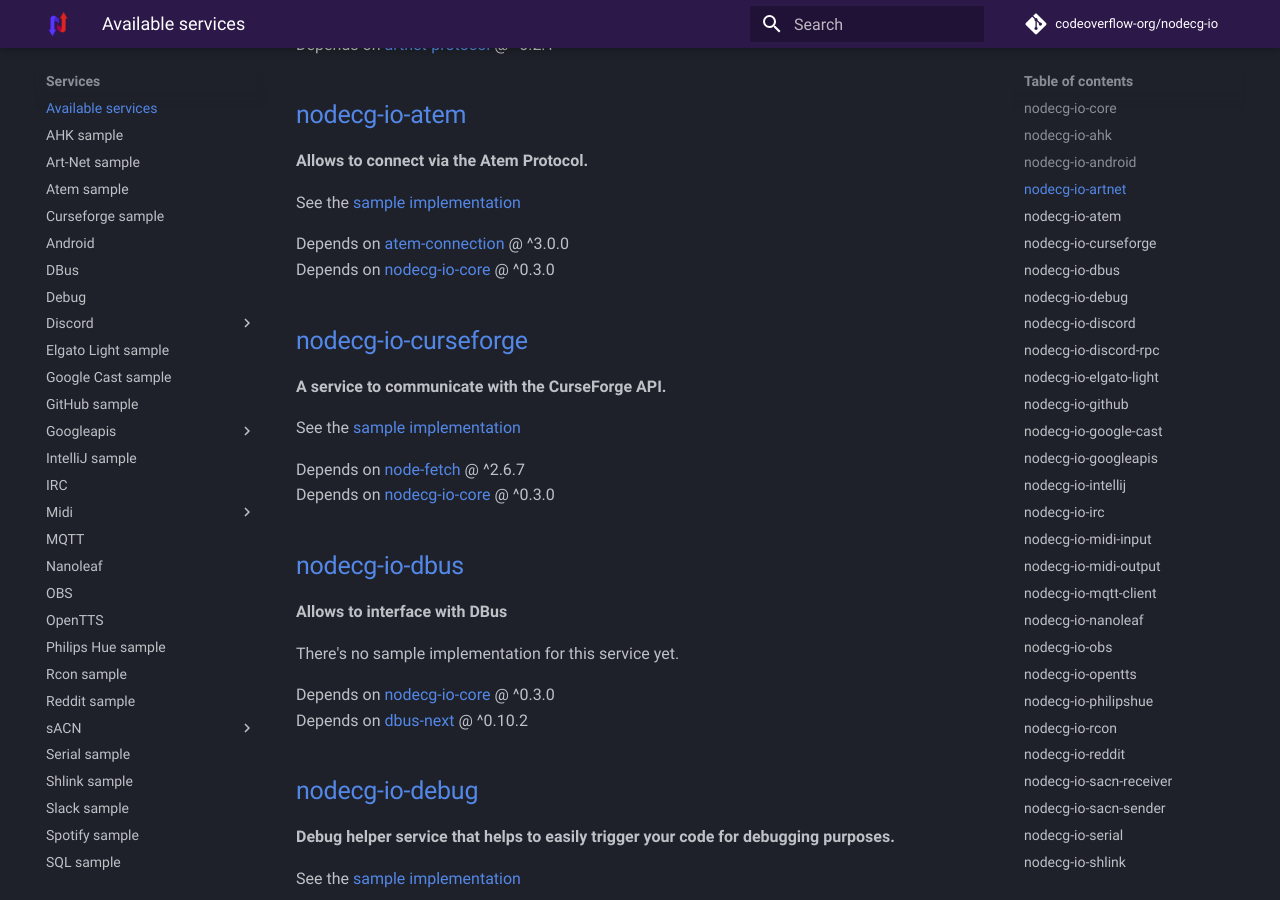
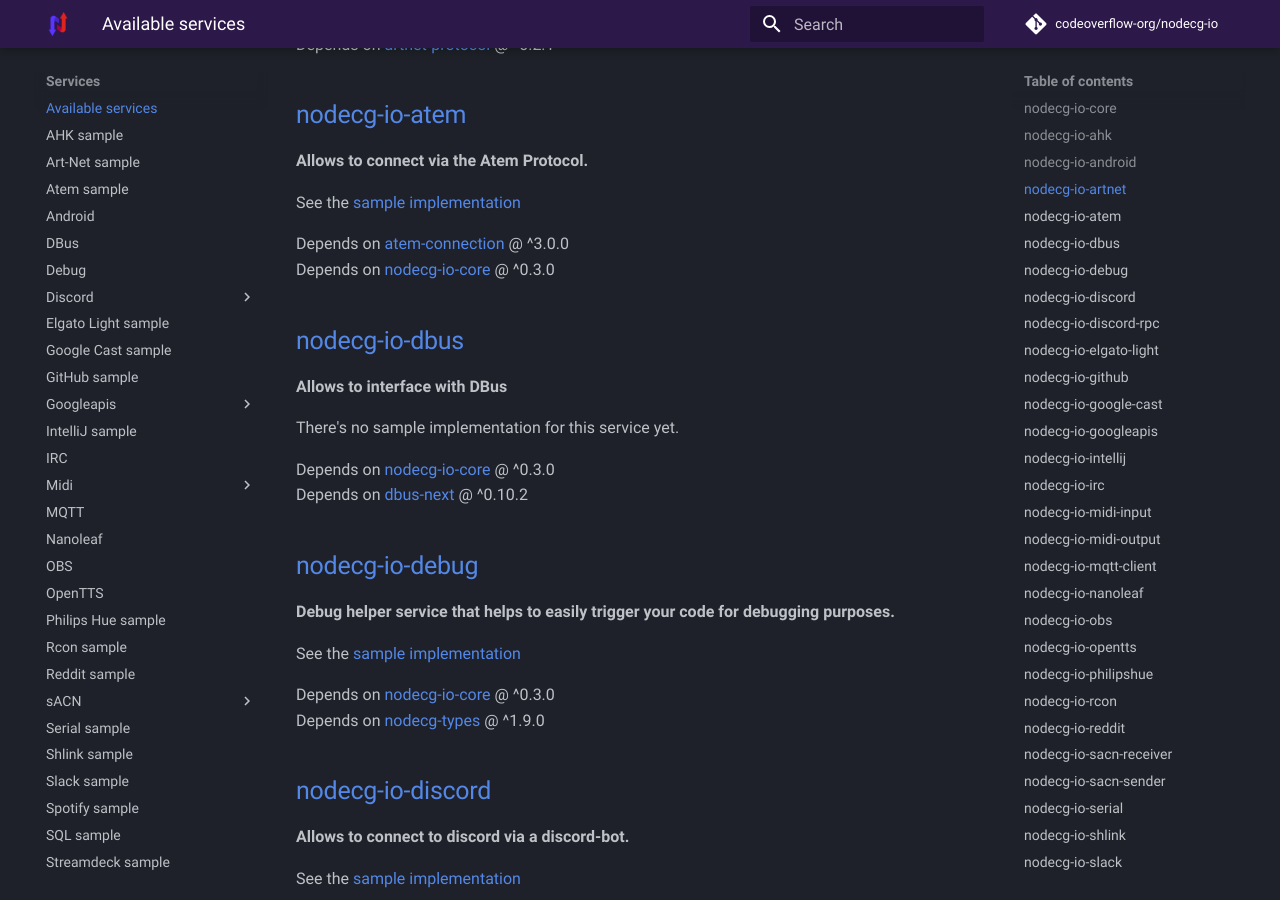
Before and after one commit to codeoverflow-org/nodecg-io-docs, an MkDocs documentation site: the page built from docs/services.md, in a window 1280 px wide and 900 px high, scrolled down 1067 px. Built offline with MkDocs 1.6.1 and Material for MkDocs 9.7.7, drawn with Linux system fonts in a browser that asks for light colours; comment, search, counter and statistics services are not loaded; the version menu is left out.

Commit message:
Remove curseforge service

```diff
--- a/docs/services.md
+++ b/docs/services.md
@@ -44,15 +44,6 @@
 See the [sample implementation](samples/atem.md)
 
 Depends on [atem-connection](https://www.npmjs.com/package/atem-connection) @ ^3.0.0 <br>
-Depends on [nodecg-io-core](https://github.com/codeoverflow-org/nodecg-io/tree/main/nodecg-io-core) @ ^0.3.0 <br>
-
-## [nodecg-io-curseforge](https://github.com/codeoverflow-org/nodecg-io/tree/main/services/nodecg-io-curseforge)
-
-**A service to communicate with the CurseForge API.**
-
-See the [sample implementation](samples/curseforge.md)
-
-Depends on [node-fetch](https://www.npmjs.com/package/node-fetch) @ ^2.6.7 <br>
 Depends on [nodecg-io-core](https://github.com/codeoverflow-org/nodecg-io/tree/main/nodecg-io-core) @ ^0.3.0 <br>
 
 ## [nodecg-io-dbus](https://github.com/codeoverflow-org/nodecg-io/tree/main/services/nodecg-io-dbus)
--- a/mkdocs.yml
+++ b/mkdocs.yml
@@ -59,7 +59,6 @@
           - AHK sample: samples/ahk.md
           - Art-Net sample: samples/artnet.md
           - Atem sample: samples/atem.md
-          - Curseforge sample: samples/curseforge.md
           - Android: samples/android.md
           - DBus: samples/dbus-ratbagd.md
           - Debug: samples/debug.md
```
Also changed, not shown: docs/samples/curseforge.md (deleted, +0 -20 lines).
